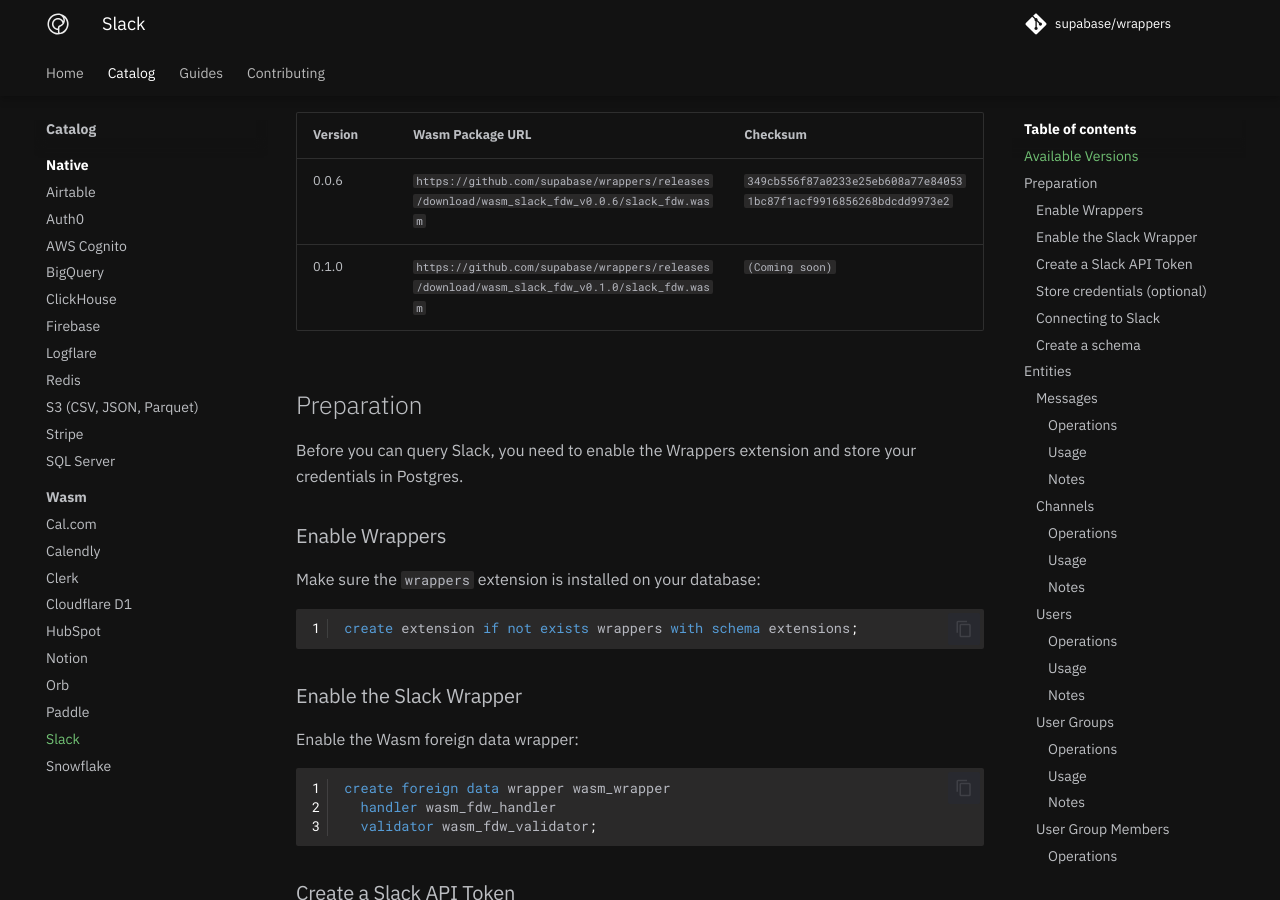
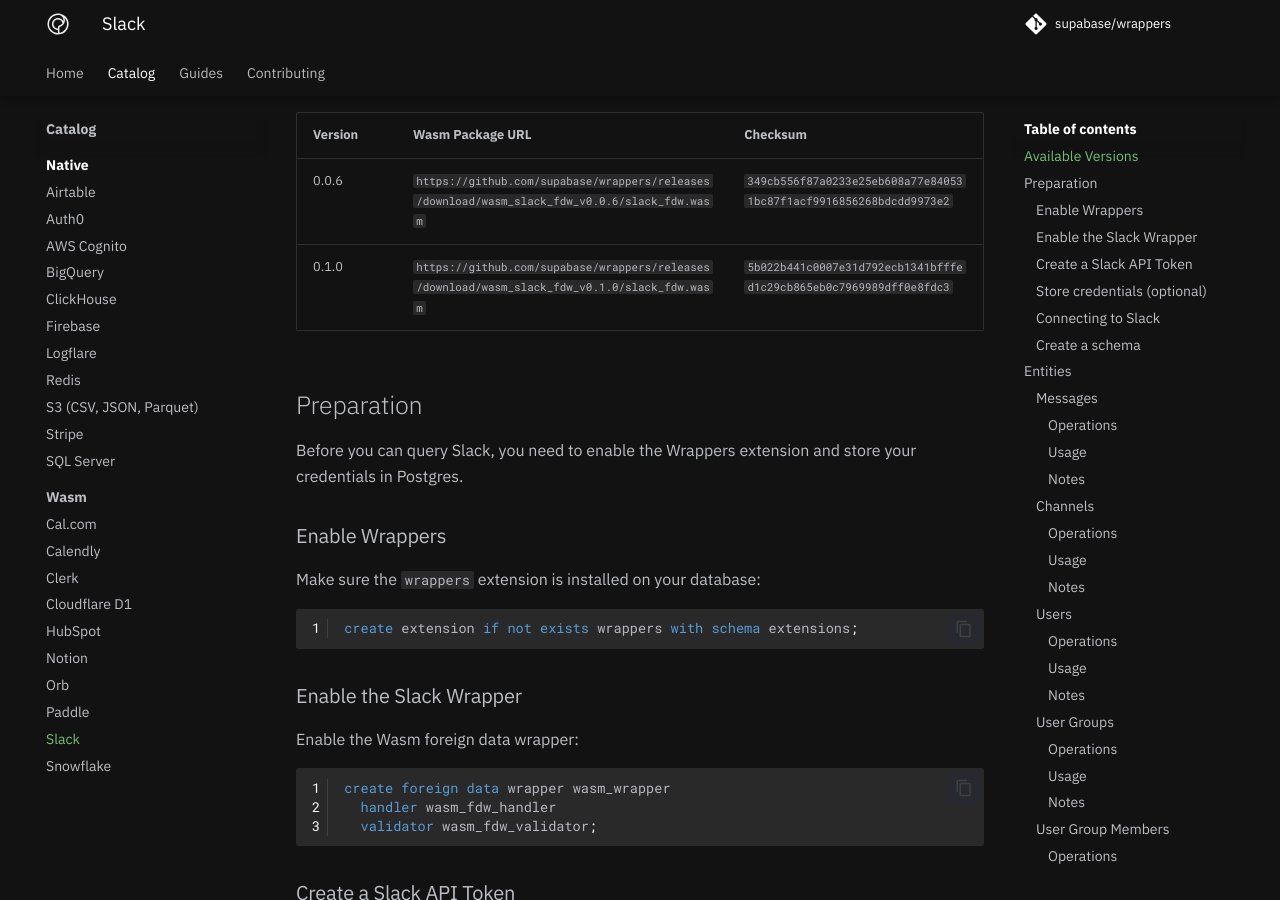
Before and after one commit to supabase/wrappers, an MkDocs documentation site: the page built from docs/catalog/slack.md, in a window 1280 px wide and 900 px high, scrolled down 391 px. Built offline with MkDocs 1.6.1 and Material for MkDocs 9.7.7, drawn with Linux system fonts in a browser that asks for light colours; comment, search, counter and statistics services are not loaded.

Commit message:
adds checksum for 0.1.0

```diff
--- a/docs/catalog/slack.md
+++ b/docs/catalog/slack.md
@@ -18,7 +18,7 @@
 | Version | Wasm Package URL                                                                              | Checksum                                                           |
 | ------- | --------------------------------------------------------------------------------------------- | ------------------------------------------------------------------ |
 | 0.0.6   | `https://github.com/supabase/wrappers/releases/download/wasm_slack_fdw_v0.0.6/slack_fdw.wasm` | `349cb556f87a0233e25eb608a77e840531bc87f1acf9916856268bdcdd9973e2` |
-| 0.1.0   | `https://github.com/supabase/wrappers/releases/download/wasm_slack_fdw_v0.1.0/slack_fdw.wasm` | `(Coming soon)`                                                    |
+| 0.1.0   | `https://github.com/supabase/wrappers/releases/download/wasm_slack_fdw_v0.1.0/slack_fdw.wasm` | `5b022b441c0007e31d792ecb1341bfffed1c29cb865eb0c7969989dff0e8fdc3` |
 
 ## Preparation
 
```
